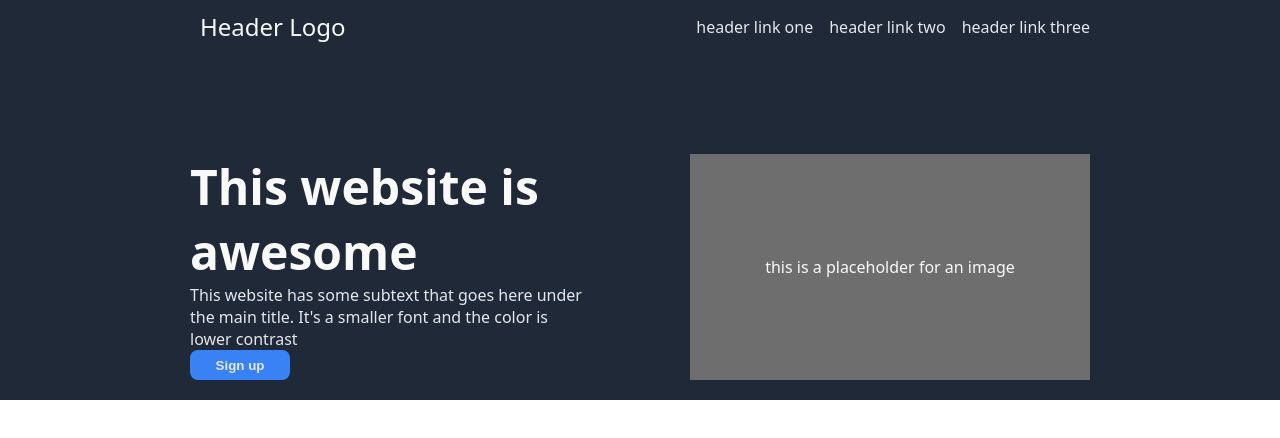
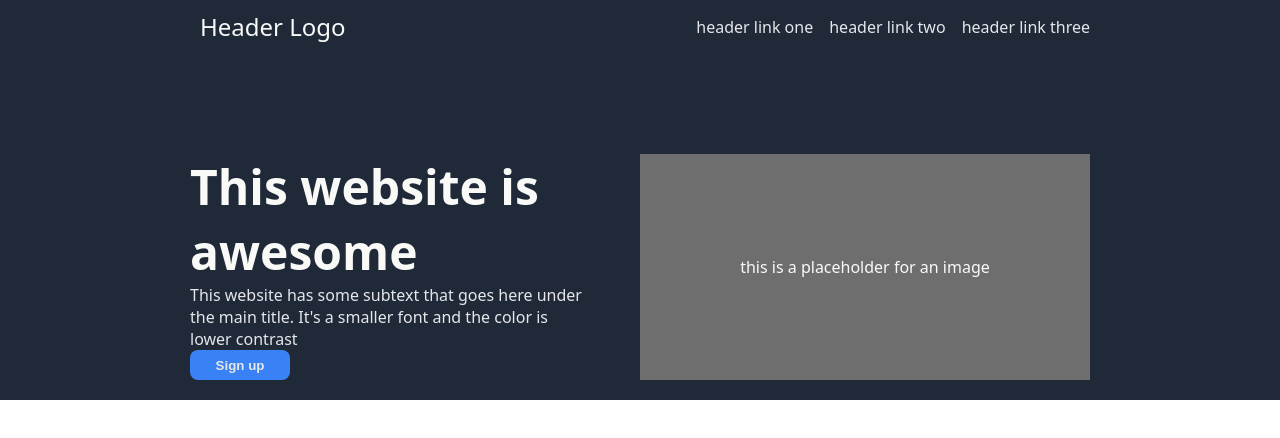
Before and after one commit to haimseven/landing-page, a plain HTML site: page index.html in a window 1280 px wide. Drawn offline with Linux system fonts and the light colour scheme.

Commit message:
Edit to main-info
Changes include:
- changes to gap
- change width of image placeholder

```diff
--- a/styles.css
+++ b/styles.css
@@ -39,7 +39,8 @@ ul {
     display: flex;
     justify-content: center;
     margin-top: 100px;
-    gap: 100px;
+    width-top: 900px;
+    gap: 50px;
 }
 
 .main-title {
@@ -50,7 +51,7 @@ ul {
 
 .img-placeholder {
     background-color: #6e6e6e;
-    width: 400px;
+    width: 450px;
     display: flex;
     justify-content: center;
     align-items: center;
```
